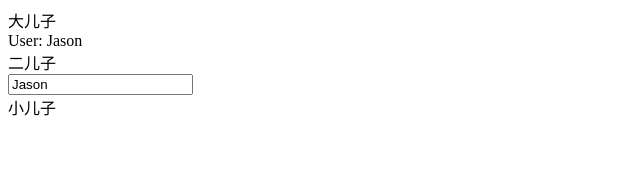
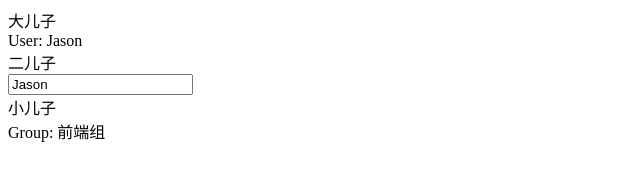
Before and after one commit to JasonShuYue/redux-custom, a React (Create React App) app: page / in a window 1280 px wide. Shown: the top 193 px of the page, without its empty margins (0-640 px from the left). Built offline with nearby package versions, Linux system fonts and the light colour scheme.

Commit message:
新增 state group

```diff
--- a/src/App.js
+++ b/src/App.js
@@ -33,14 +33,21 @@ const 二儿子 = () => {
   );
 };
 
-const 小儿子 = () => {
+const 小儿子 = connect((state) => {
+  return {
+    group: state.group || {},
+  };
+})(({ group }) => {
   console.log("小儿子 执行了", Math.random());
 
-  return <section>小儿子</section>;
-};
+  return (
+    <section>
+      小儿子<div>Group: {group.name}</div>
+    </section>
+  );
+});
 
-const User = connect(() => {
-  const { state } = useContext(appContext);
+const User = connect((state) => {
   return {
     user: state.user,
   };
--- a/src/redux.js
+++ b/src/redux.js
@@ -7,6 +7,9 @@ export const store = {
     user: {
       name: "Jason",
       age: 27,
+    },
+    group: {
+      name: "前端组",
     },
   },
   setState(newState) {
```
